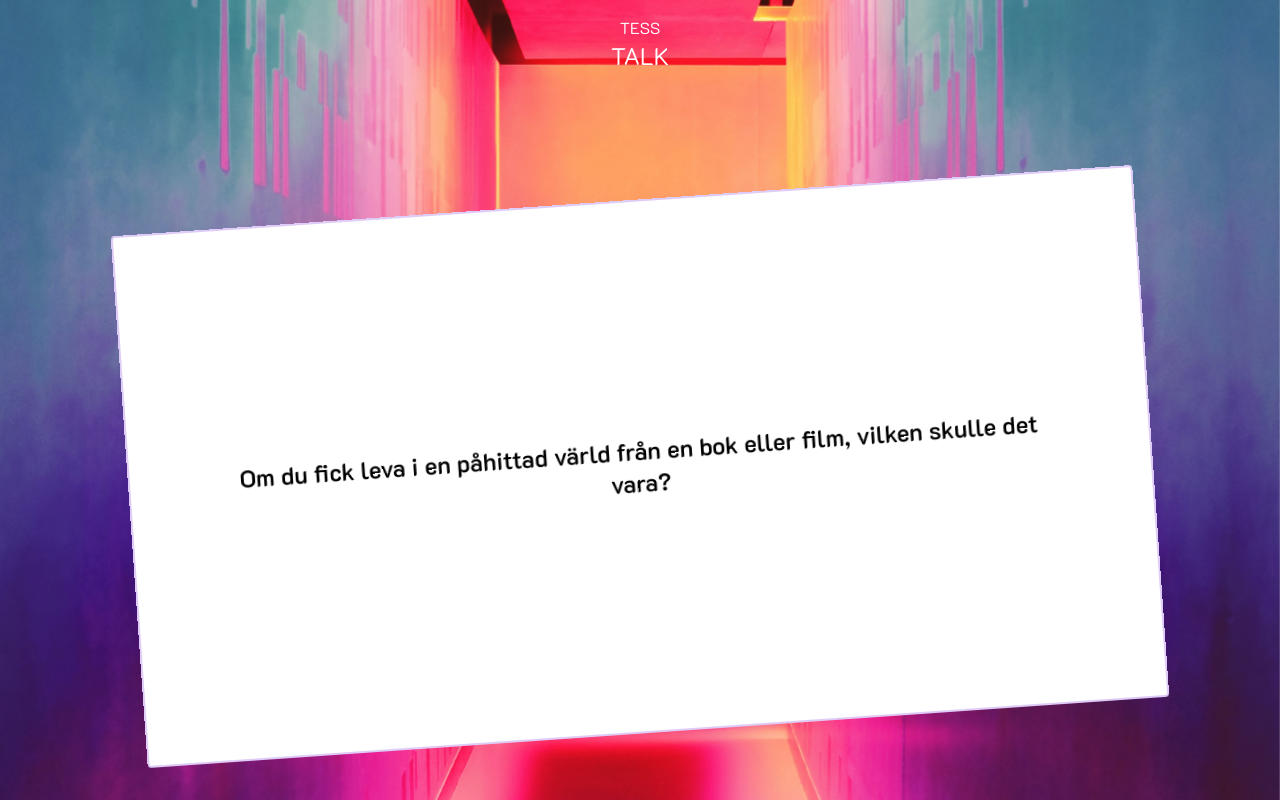
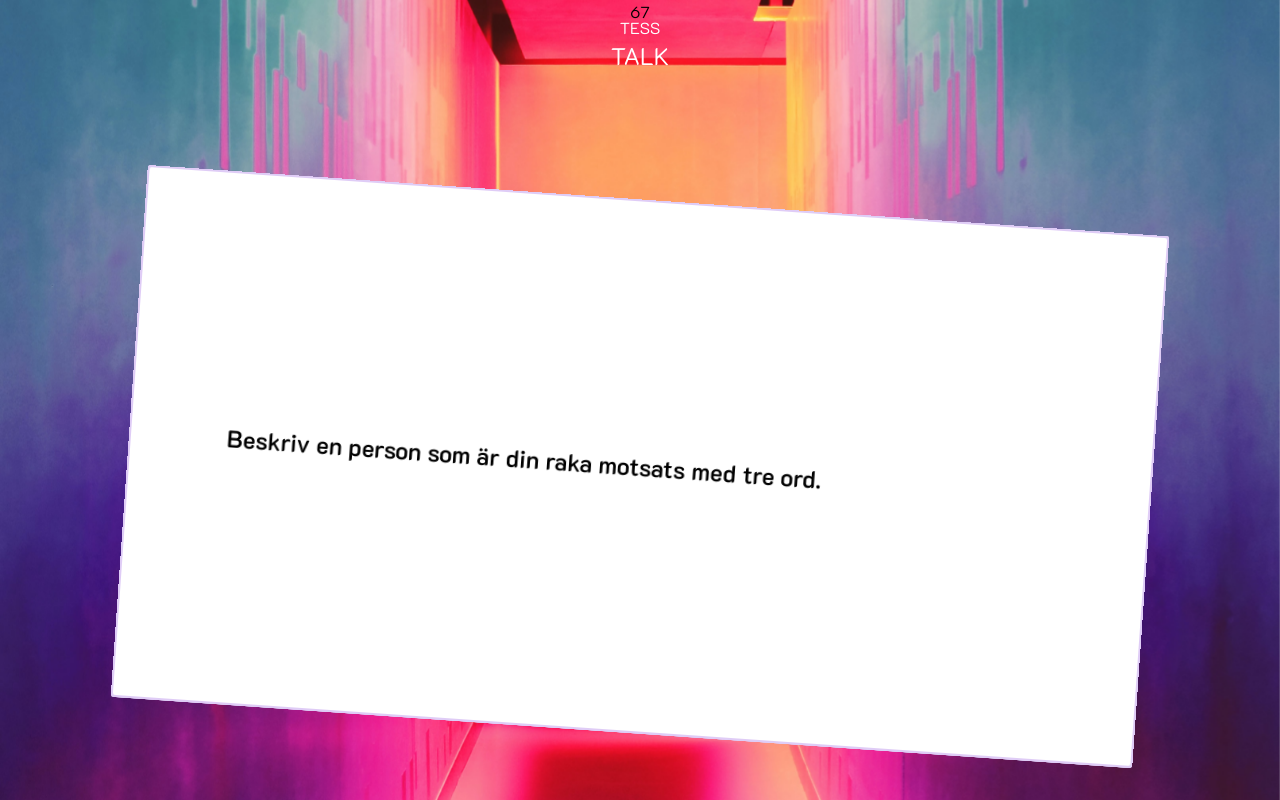
Before and after one commit to tessceciliaj/tesstalk, a Next.js app: page /game in a window 1280 px wide. Built offline with nearby package versions, Linux system fonts and the light colour scheme.

Commit message:
show 5 cards functionality, remove one, add one,  in game page.tsx

```diff
--- a/app/game/page.tsx
+++ b/app/game/page.tsx
@@ -1,11 +1,16 @@
 "use client";
+
 import { useEffect, useState } from "react";
+
 import data from "@/lib/data";
+
 import Carddeck from "@/components/Carddeck";
+
 import { AnimatePresence } from "framer-motion";
 
 interface Card {
   id: string;
+
   text: string;
 }
 
@@ -15,8 +20,13 @@ const shuffle = (array: Card[]) => {
 
 const Game = () => {
   const allCards: Card[] = data;
-  const shuffleCards = shuffle(allCards);
-  const [cards, setCards] = useState<Card[]>(shuffleCards.slice(0, 1));
+
+  const [cards] = useState(() => shuffle(allCards));
+
+  const [current, setCurrent] = useState(cards.length);
+
+  const cardsToShow = 5;
+
   const [isMounted, setIsMounted] = useState(false);
 
   useEffect(() => {
@@ -24,13 +34,7 @@ const Game = () => {
   }, []);
 
   const removeCard = () => {
-    setCards((prevCards: Card[]) => {
-      const remainingCards = prevCards.slice(1);
-      const currentIndex = shuffleCards.indexOf(prevCards[0]);
-      const nextIndex = (currentIndex + 1) % shuffleCards.length;
-      const nextCard = shuffleCards[nextIndex];
-      return [...remainingCards, nextCard];
-    });
+    setCurrent((prev) => prev - 1);
   };
 
   if (!isMounted) return null;
@@ -38,8 +42,15 @@ const Game = () => {
   return (
     <>
       <div className="items-center flex flex-col justify-center h-full w-full">
+        <div className="absolute top-0">{current}</div>
+
         <AnimatePresence>
-          {cards.map((card, index) => (
+          {cards
+            .slice(
+              current > cardsToShow ? current - cardsToShow : 0,
+              current > cardsToShow ? current : cardsToShow
+            )
+            .map((card, index) => (
               <Carddeck
                 key={card.id}
                 card={card}
--- a/components/Carddeck.tsx
+++ b/components/Carddeck.tsx
@@ -31,7 +31,7 @@ const Carddeck: React.FC<CarddeckProps> = ({ card, index, onDragEnd }) => {
   return (
     <>
       <motion.div
-        className="bg-white border-2 border-[rgba(97,0,207,0.2)] rounded m-h-[500px] h-2/3 m-w-[430px] absolute top-1/4 w-4/5"
+        className={`${card.id} bg-white border-2 border-[rgba(97,0,207,0.2)] rounded m-h-[500px] h-2/3 m-w-[430px] absolute top-1/4 w-4/5`}
         drag={true}
         onDragEnd={handleDragEnd}
         initial={{ scale: 0, translateX: -500 }}
```
Lines whose indentation alone changed are shown as unchanged.
